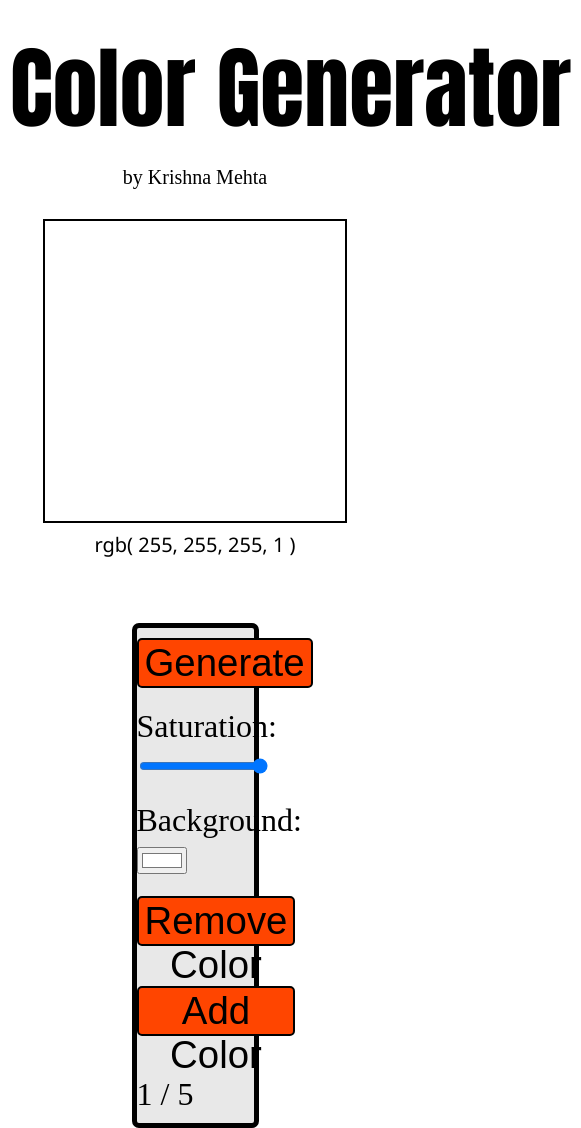
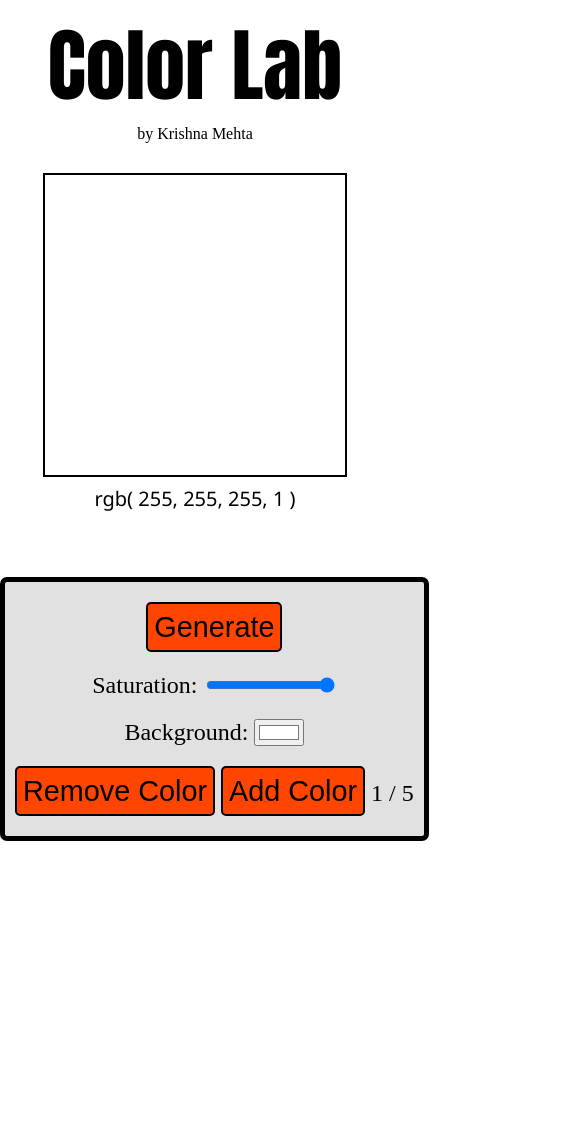
Before and after one commit to KrishnaM26/Color-Generator, a plain HTML site: page index.html in a window 390 px wide. Shown: the whole page, 581 px wide, since content can reach past the window. After the commit the page ends 941 px from the top, so only its background shows below. Drawn offline with Linux system fonts and the light colour scheme.

Commit message:
changes to css for responsiveness

```diff
--- a/index.html
+++ b/index.html
@@ -9,7 +9,7 @@
 </header>
 <body>
     <div id="content">
-        <h1>Color Generator</h1>
+        <h1>Color Lab</h1>
         <p>by Krishna Mehta</p>
         <div id="color-container">
 
--- a/script.js
+++ b/script.js
@@ -129,7 +129,7 @@ const darkMode = (hex) => {
     const split = hex.split("");
 
     for(let i = 1; i < split.length-1; i += 2){
-        if(split[i] <= '5'){
+        if(split[i] <= '6'){
             rgbColor = 'white';
 
         }else{
--- a/styles.css
+++ b/styles.css
@@ -8,18 +8,18 @@ h1{
     text-wrap: wrap;
     text-align: center;
     font-family: Impact, Haettenschweiler, 'Arial Narrow Bold', sans-serif;
-    font-size: 90px;
-    margin: 10px auto auto auto;
-    padding: 10px;
+    font-size: 500%;
+    margin: 5px auto auto auto;
+
 
 }
 
 p{
     width: max-content;
     text-align: center;
-    margin: auto auto 20px auto;
+    margin: 0px auto 20px auto;
     padding: auto auto 10px auto;
-    font-size: 20px;
+    font-size: 100%;
 }
 
 button{
@@ -76,9 +76,10 @@ button{
     flex-direction: column;
     justify-content:center;
     height: auto;
-    width: 30%;
+    width: max-content;
     margin: 100px auto;
-    background-color: rgba(211, 211, 211, 0.525);
+    padding: 10px;
+    background-color: rgba(211, 211, 211, 0.68);
     border: 5px solid black;
     border-radius: 7px;
 
@@ -87,5 +88,5 @@ button{
 
 .input-flex-content{
     margin: 10px auto;
-    font-size: 200%;
+    font-size: 150%;
 }
```
